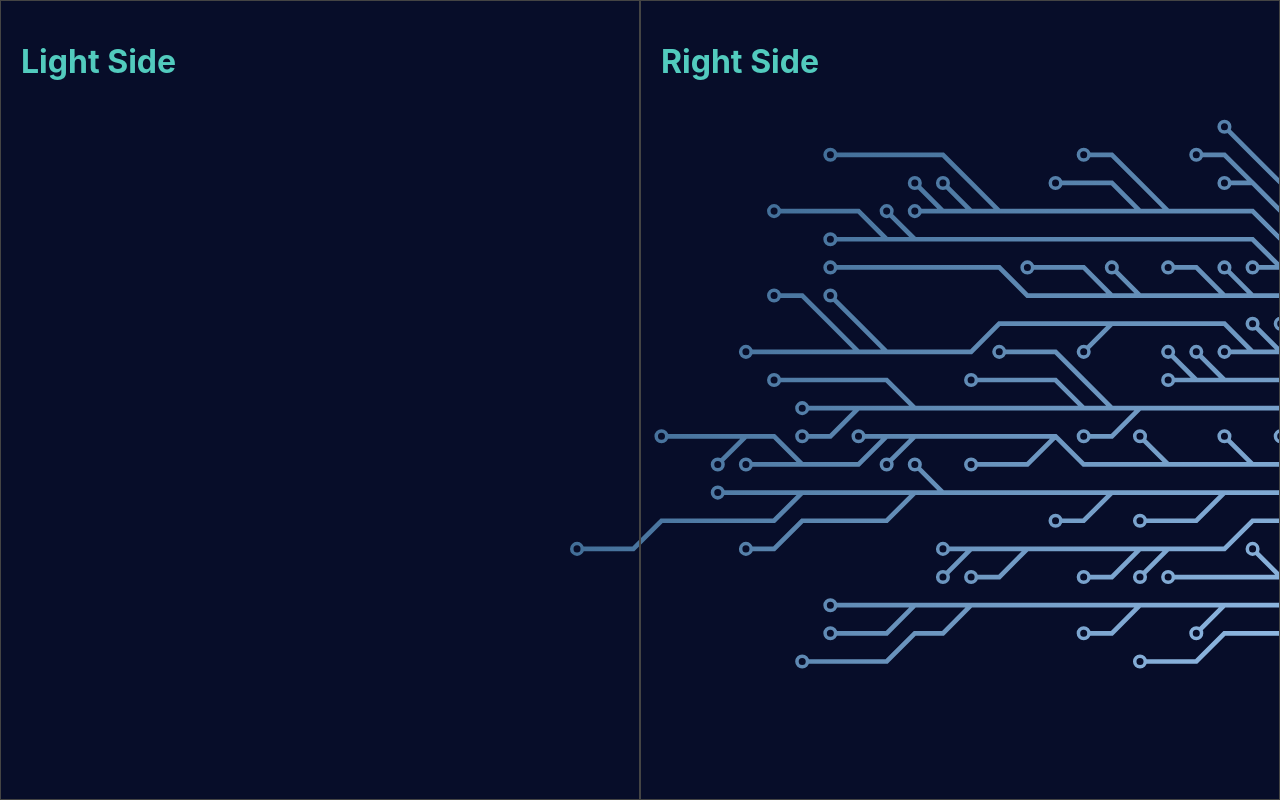
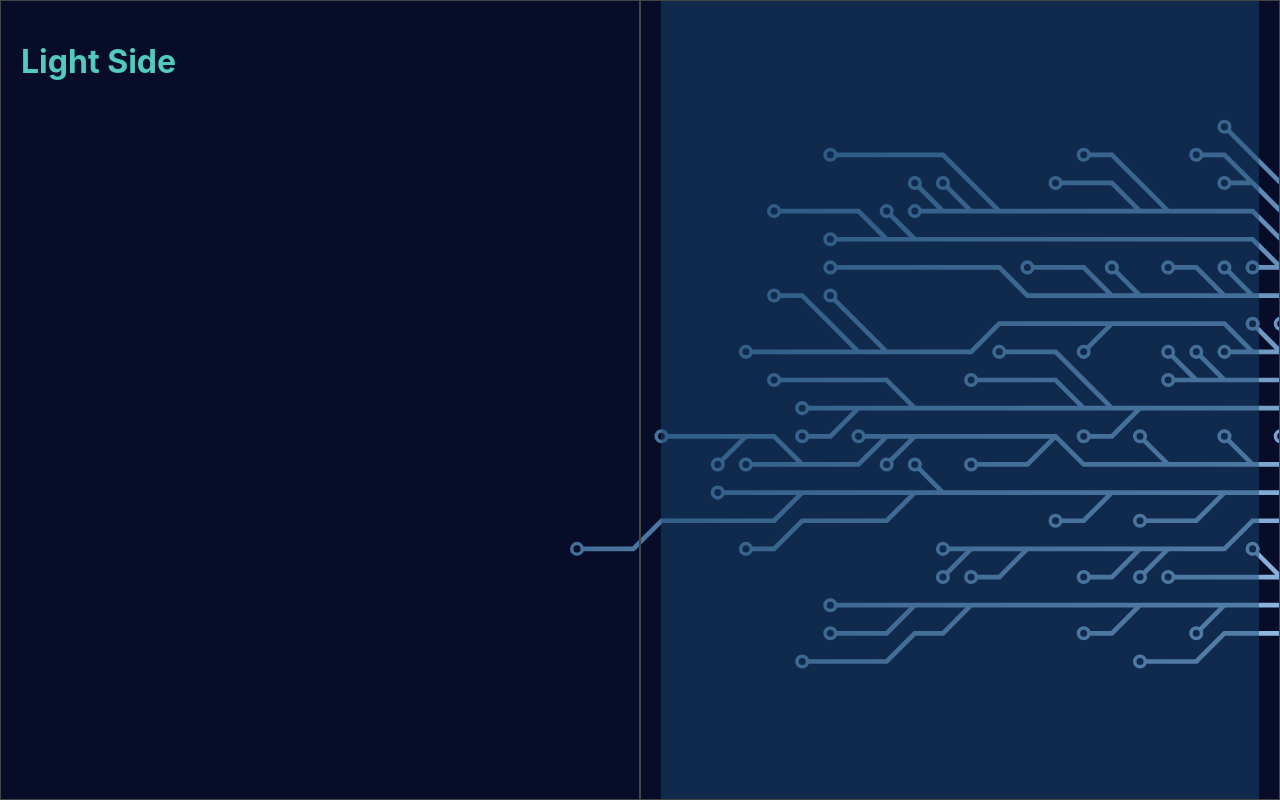
Before and after one commit to Torutu/portfolio, a React (Create React App) app: page / in a window 1280 px wide. Built offline with nearby package versions, Linux system fonts and the light colour scheme.

Commit message:
style: setting up the right side

```diff
--- a/src/App.css
+++ b/src/App.css
@@ -29,6 +29,22 @@
   color: var(--primary-light-color);
 }
 
+.rightSide{
+  padding-top:0px !important;
+  padding-bottom:0px !important;
+}
+
+.rightSide__inner{
+ background-color: var(--secondary-dark-color) ;
+ opacity: 0.5;
+ width:100%;
+ height:100%;
+}
+
+.leftSide{
+
+}
+
 @keyframes App-logo-spin {
   from {
     transform: rotate(0deg);
--- a/src/components/rightSide.tsx
+++ b/src/components/rightSide.tsx
@@ -1,7 +1,8 @@
 export function RightSide() {
   return (
     <div className="rightSide">
-      <h1>Right Side</h1>
+        <div className="rightSide__inner">
+        </div>
     </div>
   );
 }
```
